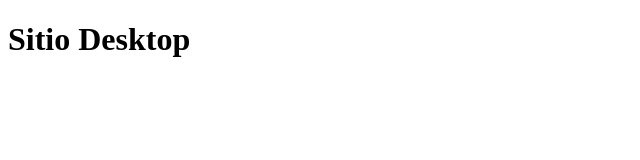
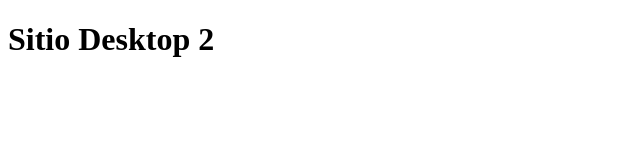
Before and after one commit to gabi-cordo/mobile, a plain HTML site: page index.html in a window 1280 px wide. Shown: the full height of the page, 0-640 px from the left. Drawn offline with Linux system fonts and the light colour scheme.

Commit message:
nuevo cambio

```diff
--- a/index.html
+++ b/index.html
@@ -6,7 +6,7 @@
 	</head>
 	<body>
 
-	<h1>Sitio Desktop</h1>
+	<h1>Sitio Desktop 2</h1>
 
 	</body>
 </html>
```
